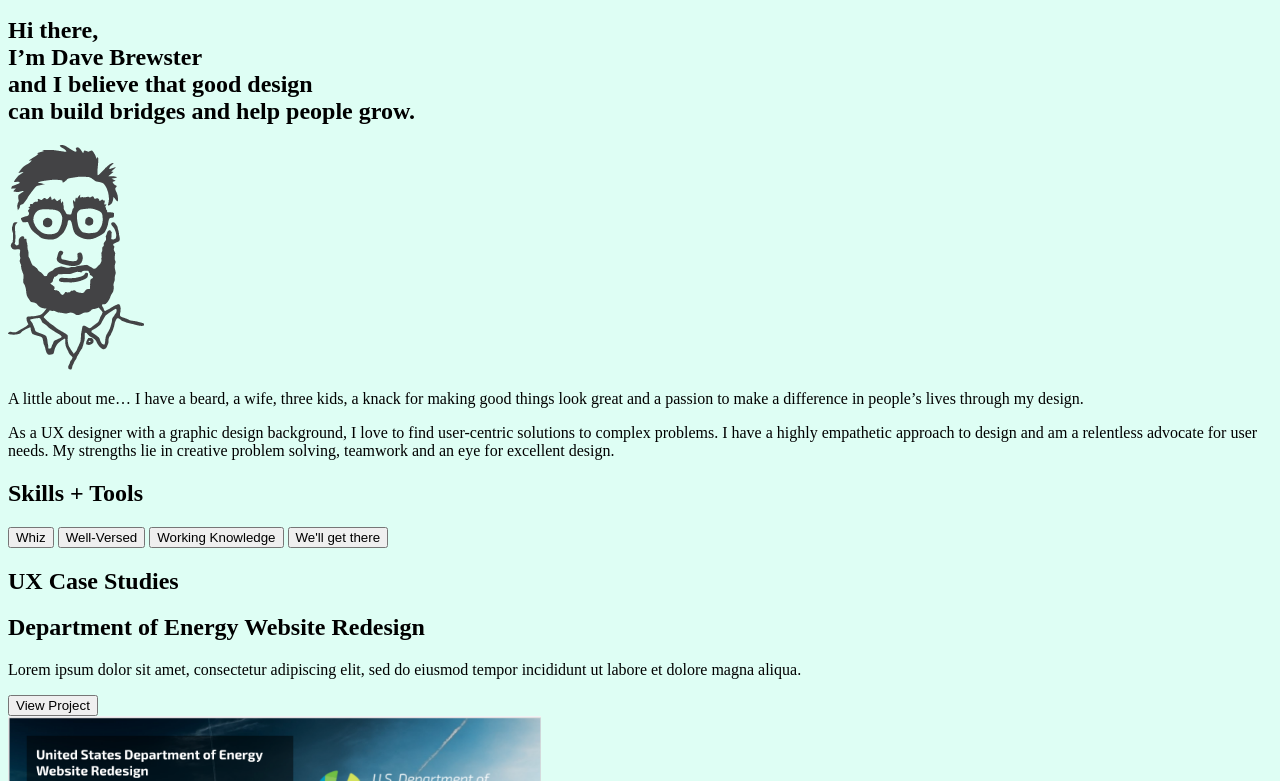
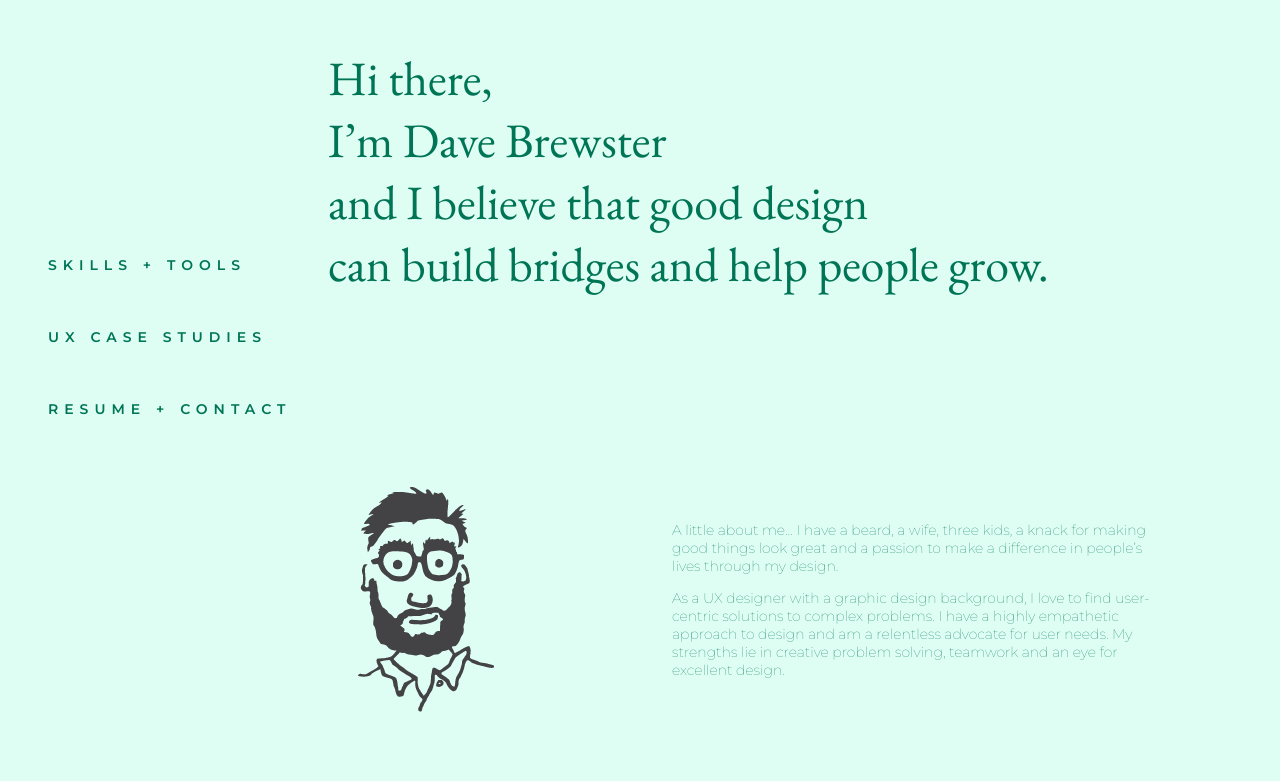
Before and after one commit to davebenbrew/UX_UI_HW_18, a plain HTML site: page index.html in a window 1280 px wide. Shown: the part 171-952 px from the top of the page. Drawn offline with nearby package versions, Linux system fonts and the light colour scheme.

Commit message:
link css

```diff
--- a/index.html
+++ b/index.html
@@ -8,7 +8,7 @@
         <meta name="description" content="online portfolio of user experience and user interface design.">
         <link href="https://fonts.googleapis.com/css2?family=EB+Garamond:ital,wght@0,400;0,500;0,600;0,700;0,800;1,400;1,500;1,600;1,700;1,800&family=Montserrat:ital,wght@0,100;0,200;0,300;0,400;0,500;0,600;0,700;0,800;0,900;1,100;1,200;1,300;1,400;1,500;1,600;1,700;1,800;1,900&display=swap" rel="stylesheet">
 
-        <link rel="stylesheet" href="css/(test)main.css">
+        <link rel="stylesheet" href="css/main.css">
 
     </head>
 
```
